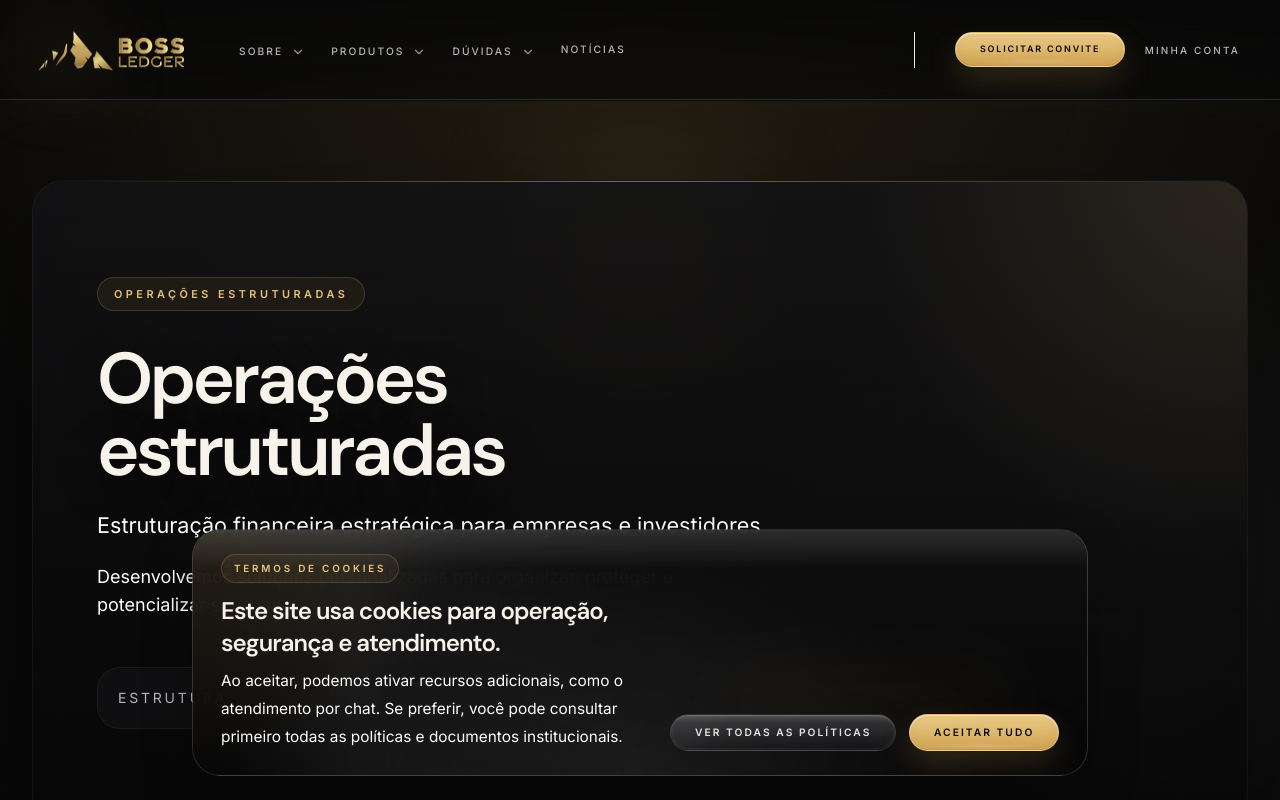
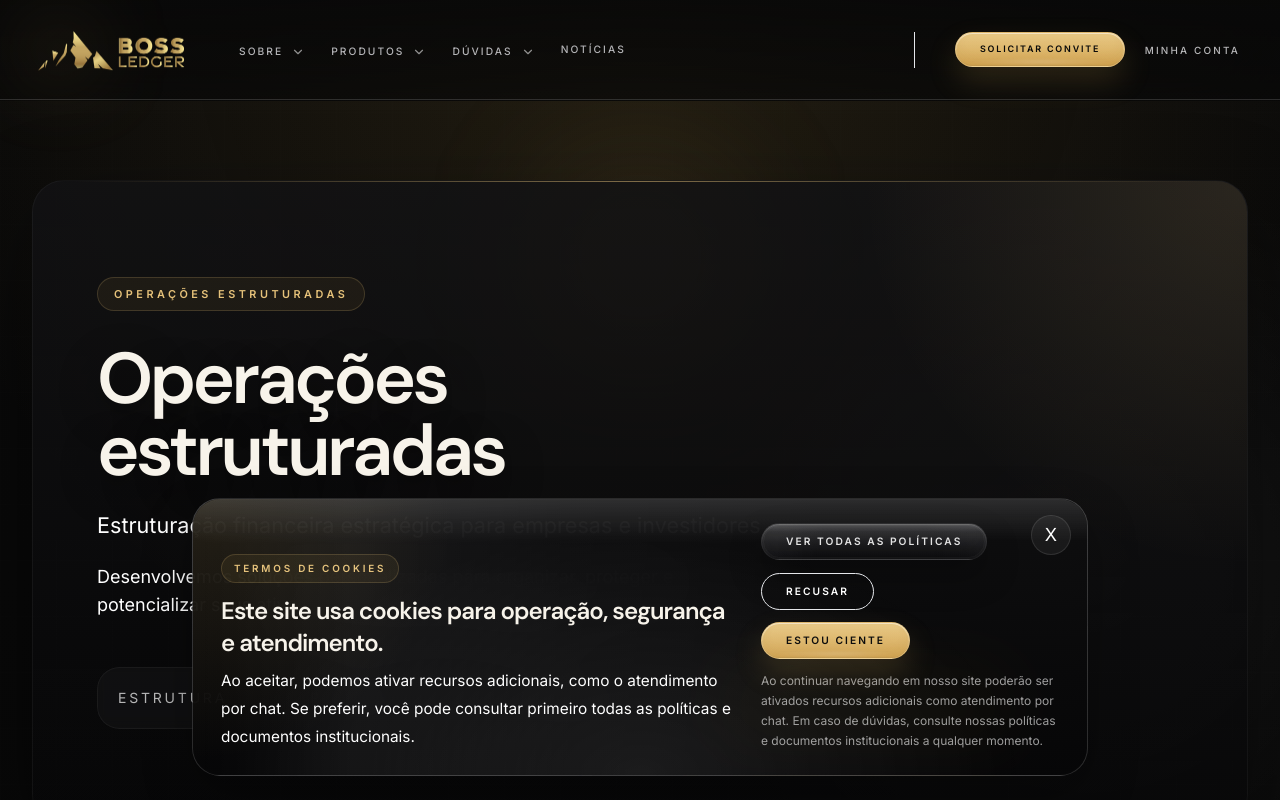
Before and after one commit to hevertonsouza10/BossBanking, a Next.js app: page /assessoria-boss in a window 1280 px wide. Shown: the top 800 px of the page. Built offline with nearby package versions, Linux system fonts and the light colour scheme.

Commit message:
Update cookie consent banner actions

```diff
--- a/components/site/layout/CookieConsentGate.tsx
+++ b/components/site/layout/CookieConsentGate.tsx
@@ -69,6 +69,14 @@ export default function CookieConsentGate() {
         <div className="fixed inset-x-3 bottom-3 z-[70] md:inset-x-6 md:bottom-6">
           <div className="soft-glass-panel relative mx-auto max-w-4xl overflow-hidden rounded-[1.75rem] border border-[rgba(230,194,122,0.14)] px-5 py-5 shadow-[0_28px_70px_rgba(0,0,0,0.34)] md:px-7 md:py-6">
             <div className="absolute inset-0 bg-[radial-gradient(circle_at_top_left,rgba(201,162,77,0.12),transparent_28%),linear-gradient(180deg,rgba(12,12,13,0.9),rgba(6,6,7,0.94))]" />
+            <button
+              type="button"
+              aria-label="Fechar aviso de cookies"
+              onClick={() => handleConsentUpdate('essential-only')}
+              className="absolute right-4 top-4 z-10 inline-flex h-10 w-10 items-center justify-center rounded-full border border-white/10 bg-white/5 text-lg leading-none text-white/72 transition hover:border-[rgba(230,194,122,0.3)] hover:text-white"
+            >
+              X
+            </button>
             <div className="relative flex flex-col gap-5 lg:flex-row lg:items-end lg:justify-between">
               <div className="max-w-2xl space-y-3">
                 <span className="inline-flex rounded-full border border-[rgba(230,194,122,0.18)] bg-[rgba(201,162,77,0.08)] px-3 py-1.5 text-[0.62rem] font-semibold uppercase tracking-[0.28em] text-[#e6c27a]">
@@ -88,7 +96,7 @@ export default function CookieConsentGate() {
                 </div>
               </div>
 
-              <div className="flex flex-col gap-3 sm:flex-row sm:items-center">
+              <div className="flex flex-col gap-3 sm:max-w-sm sm:items-stretch">
                 <Link
                   href="/compliance"
                   className="lux-button lux-button-dark min-h-[3rem] px-5 py-3 text-[0.62rem] tracking-[0.18em]"
@@ -97,11 +105,22 @@ export default function CookieConsentGate() {
                 </Link>
                 <button
                   type="button"
+                  onClick={() => handleConsentUpdate('essential-only')}
+                  className="lux-button min-h-[3rem] border border-white/12 bg-transparent px-5 py-3 text-[0.62rem] tracking-[0.18em] text-white/78 transition hover:border-white/24 hover:text-white"
+                >
+                  Recusar
+                </button>
+                <button
+                  type="button"
                   onClick={() => handleConsentUpdate('accepted')}
                   className="lux-button lux-button-gold min-h-[3rem] px-5 py-3 text-[0.62rem] tracking-[0.2em]"
                 >
-                  Aceitar tudo
+                  Estou ciente
                 </button>
+                <p className="max-w-sm text-xs leading-5 text-white/60">
+                  Ao continuar navegando em nosso site poderão ser ativados recursos adicionais como atendimento por
+                  chat. Em caso de dúvidas, consulte nossas políticas e documentos institucionais a qualquer momento.
+                </p>
               </div>
             </div>
           </div>
```
